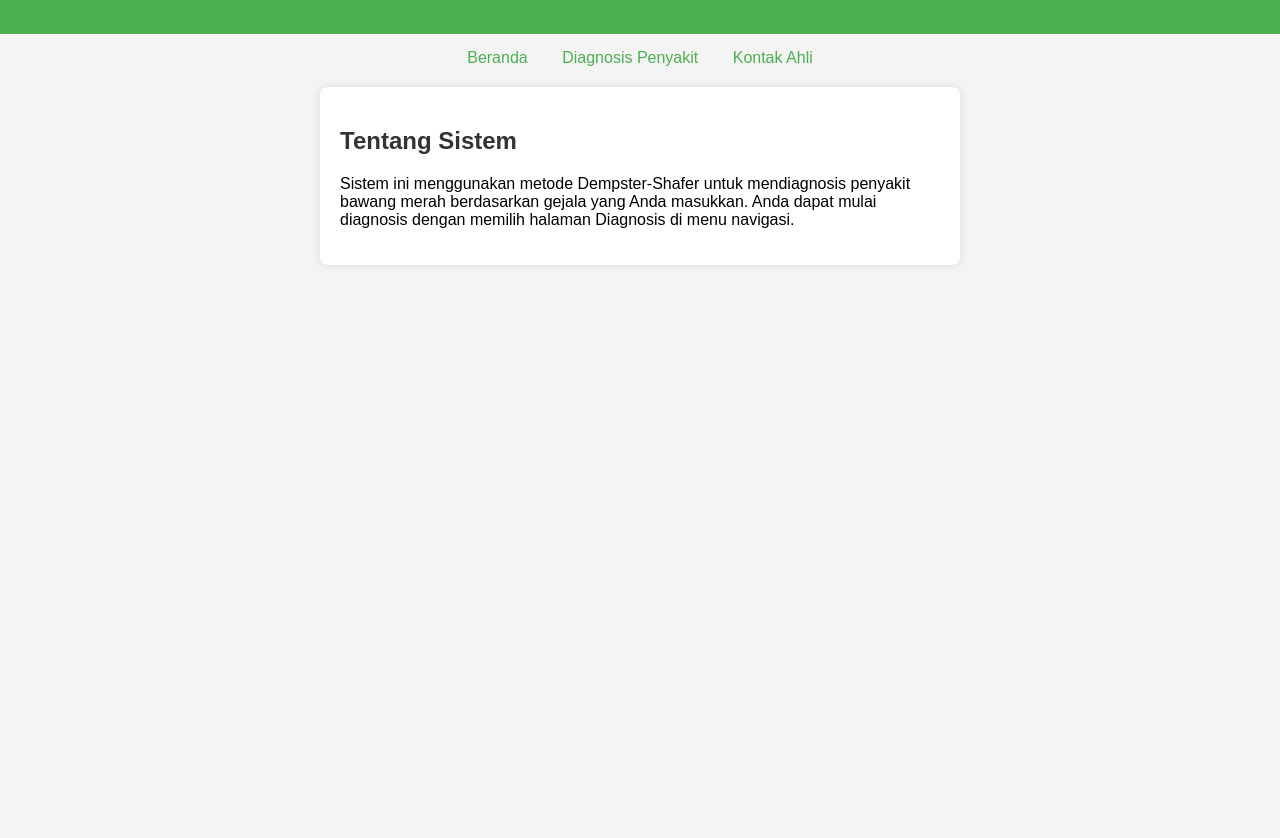
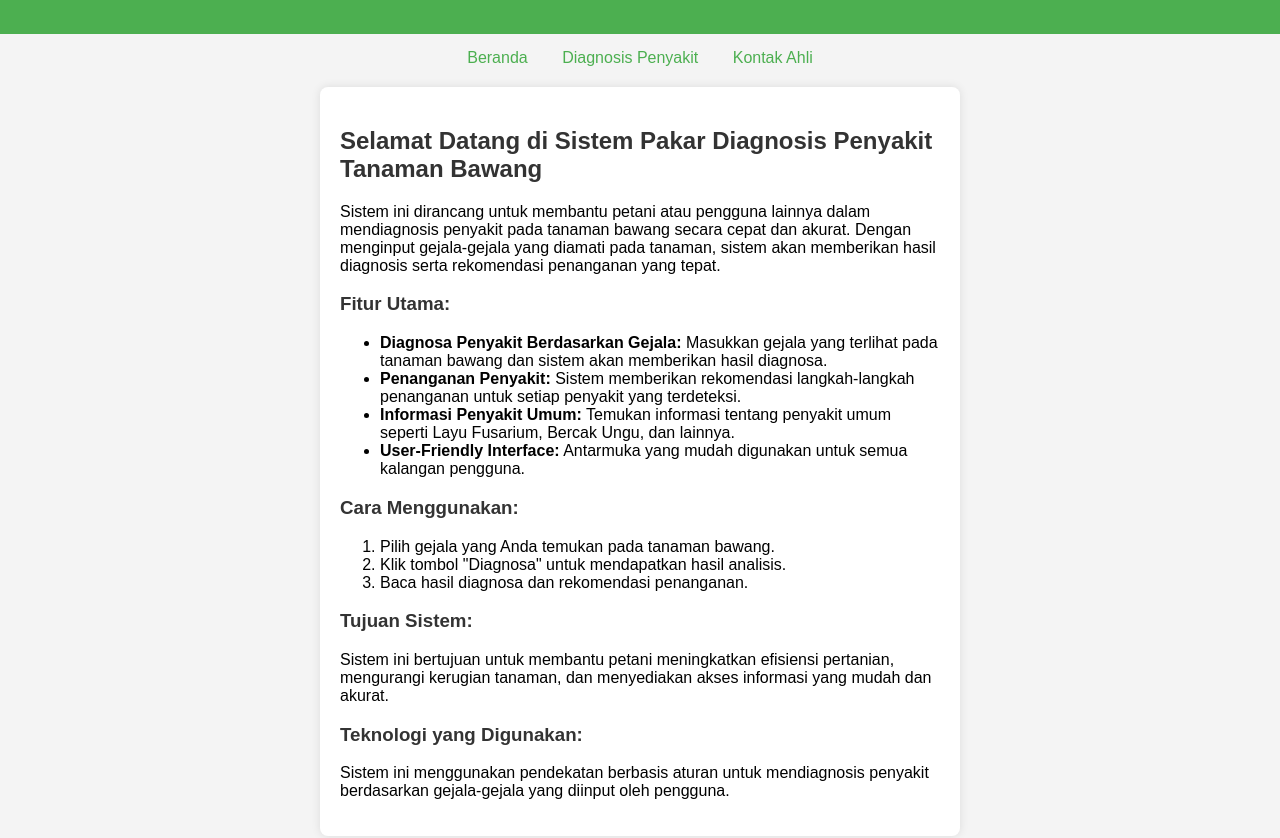
Before and after one commit to Sukmaayuuuu4/onion2, a plain HTML site: page index.html in a window 1280 px wide. Shown: the part 76-914 px from the top of the page. Before the commit the page ends 800 px from the top, so only its background shows below. Drawn offline with Linux system fonts and the light colour scheme.

Commit message:
Update index.html

```diff
--- a/index.html
+++ b/index.html
@@ -20,8 +20,29 @@
 
     <!-- Konten Beranda -->
     <section class="container">
-        <h2>Tentang Sistem</h2>
-        <p>Sistem ini menggunakan metode Dempster-Shafer untuk mendiagnosis penyakit bawang merah berdasarkan gejala yang Anda masukkan. Anda dapat mulai diagnosis dengan memilih halaman Diagnosis di menu navigasi.</p>
+        <h2>Selamat Datang di Sistem Pakar Diagnosis Penyakit Tanaman Bawang</h2>
+        <p>Sistem ini dirancang untuk membantu petani atau pengguna lainnya dalam mendiagnosis penyakit pada tanaman bawang secara cepat dan akurat. Dengan menginput gejala-gejala yang diamati pada tanaman, sistem akan memberikan hasil diagnosis serta rekomendasi penanganan yang tepat.</p>
+
+        <h3>Fitur Utama:</h3>
+        <ul>
+            <li><strong>Diagnosa Penyakit Berdasarkan Gejala:</strong> Masukkan gejala yang terlihat pada tanaman bawang dan sistem akan memberikan hasil diagnosa.</li>
+            <li><strong>Penanganan Penyakit:</strong> Sistem memberikan rekomendasi langkah-langkah penanganan untuk setiap penyakit yang terdeteksi.</li>
+            <li><strong>Informasi Penyakit Umum:</strong> Temukan informasi tentang penyakit umum seperti Layu Fusarium, Bercak Ungu, dan lainnya.</li>
+            <li><strong>User-Friendly Interface:</strong> Antarmuka yang mudah digunakan untuk semua kalangan pengguna.</li>
+        </ul>
+
+        <h3>Cara Menggunakan:</h3>
+        <ol>
+            <li>Pilih gejala yang Anda temukan pada tanaman bawang.</li>
+            <li>Klik tombol "Diagnosa" untuk mendapatkan hasil analisis.</li>
+            <li>Baca hasil diagnosa dan rekomendasi penanganan.</li>
+        </ol>
+
+        <h3>Tujuan Sistem:</h3>
+        <p>Sistem ini bertujuan untuk membantu petani meningkatkan efisiensi pertanian, mengurangi kerugian tanaman, dan menyediakan akses informasi yang mudah dan akurat.</p>
+
+        <h3>Teknologi yang Digunakan:</h3>
+        <p>Sistem ini menggunakan pendekatan berbasis aturan untuk mendiagnosis penyakit berdasarkan gejala-gejala yang diinput oleh pengguna.</p>
     </section>
 </body>
 </html>
```
